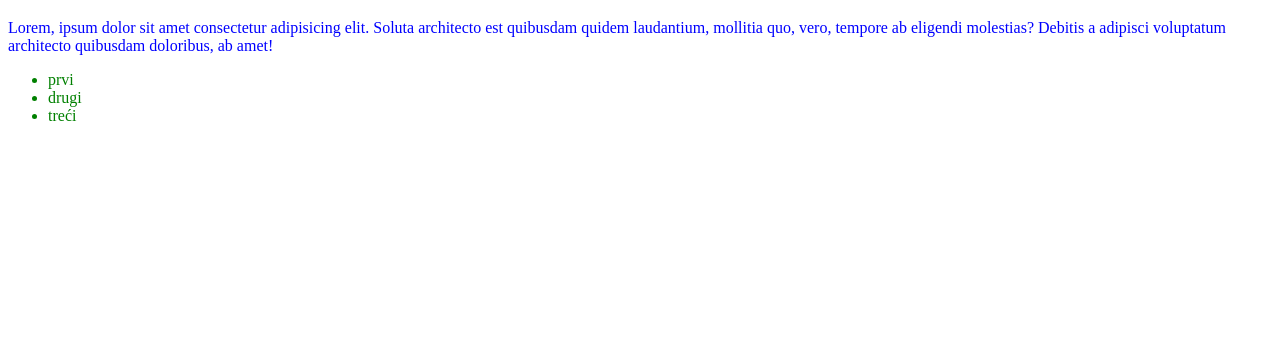
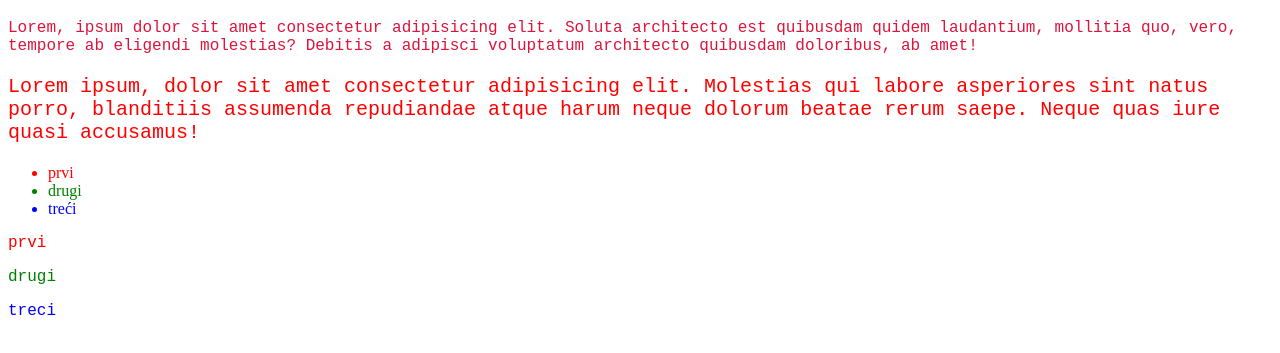
Before and after one commit to XSmileX007/algebra.css1, a plain HTML site: page index.html in a window 1280 px wide. Shown: the part 61-414 px from the top of the page. Drawn offline with Linux system fonts and the light colour scheme.

Commit message:
added styles

```diff
--- a/index.html
+++ b/index.html
@@ -4,32 +4,30 @@
     <meta charset="UTF-8" />
     <meta name="viewport" content="width=device-width, initial-scale=1.0" />
     <title>CSS prvi primjer</title>
-    <style>
-      h1 {
-        color: red;
-        font-size: 32px;
-      }
-      p {
-        color: blue;
-        font-size: 16px;
-      }
-      ul {
-        color: green;
-      }
-    </style>
+
+    <link rel="stylesheet" href="./styles/common-style.css" />
+    <link rel="stylesheet" href="./styles/index-specific.css" />
   </head>
   <body>
     <h1>Hello World !!</h1>
-    <p>
+    <p class="dhfjsgjdfasjdfaskj">
       Lorem, ipsum dolor sit amet consectetur adipisicing elit. Soluta
       architecto est quibusdam quidem laudantium, mollitia quo, vero, tempore ab
       eligendi molestias? Debitis a adipisci voluptatum architecto quibusdam
       doloribus, ab amet!
     </p>
+    <p style="color: red; font-size: 20px">
+      Lorem ipsum, dolor sit amet consectetur adipisicing elit. Molestias qui
+      labore asperiores sint natus porro, blanditiis assumenda repudiandae atque
+      harum neque dolorum beatae rerum saepe. Neque quas iure quasi accusamus!
+    </p>
     <ul>
-      <li>prvi</li>
-      <li>drugi</li>
-      <li>treći</li>
+      <li class="li1">prvi</li>
+      <li class="li2">drugi</li>
+      <li class="li3">treći</li>
     </ul>
+    <p id="odlomak1">prvi</p>
+    <p id="odlomak2">drugi</p>
+    <p id="odlomak3">treci</p>
   </body>
 </html>
--- /dev/null
+++ b/styles/common-style.css
@@ -0,0 +1,12 @@
+h1 {
+  color: red;
+  font-size: 32px;
+}
+p {
+  color: blue;
+  font-size: 16px;
+  font-family: "Courier New", Courier, monospace;
+}
+ul {
+  color: blue;
+}
--- /dev/null
+++ b/styles/index-specific.css
@@ -0,0 +1,31 @@
+ul {
+  color: purple;
+}
+
+.li1 {
+  color: red;
+}
+
+.li2 {
+  color: green;
+}
+
+.li3 {
+  color: blue;
+}
+
+.dhfjsgjdfasjdfaskj {
+  color: crimson;
+}
+
+#odlomak1 {
+  color: red;
+}
+
+#odlomak2 {
+  color: green;
+}
+
+#odlomak3 {
+  color: blue;
+}
```
